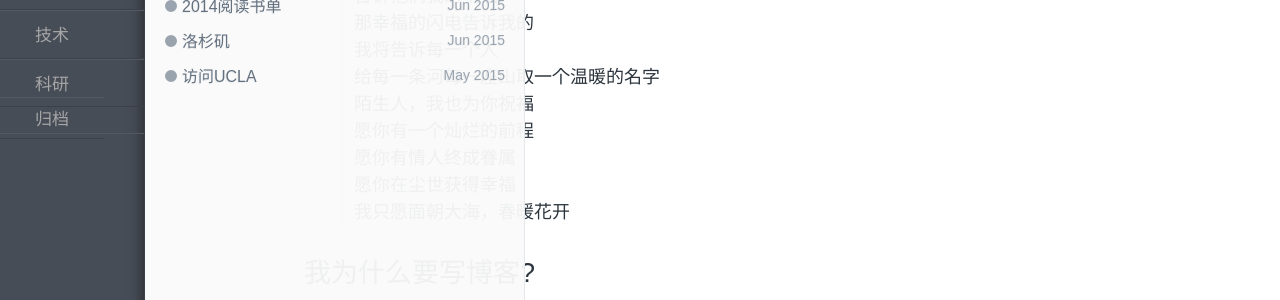
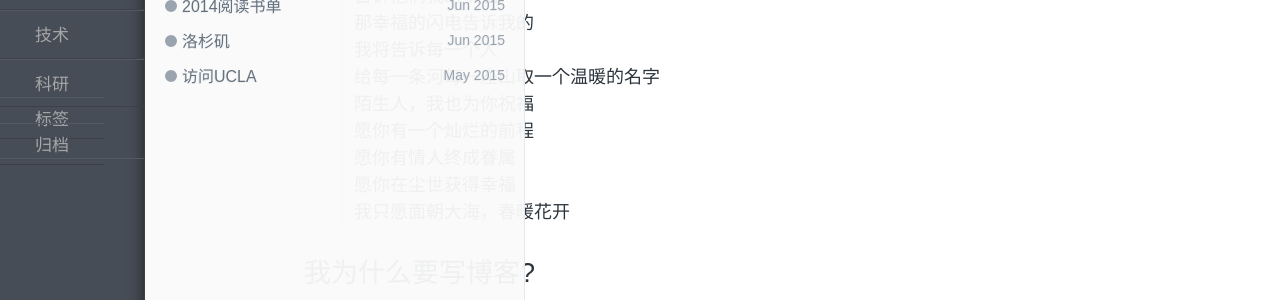
Before and after one commit to polyHong/polyHong.github.io, a Jekyll site: the page built from index.md, in a window 1280 px wide. Shown: the part 365-665 px from the top of the page. Built offline with Jekyll 4.4.1, drawn with Linux system fonts in a browser that asks for light colours; Markdown is read by kramdown in place of the engine named in the settings.

Commit message:
add tags in nav side

```diff
--- a/_includes/nav.html
+++ b/_includes/nav.html
@@ -7,7 +7,7 @@
       {% for category in site.categories %}
         <li id="{{ category[0] }}" class="tags__li tags-btn">{{ category[0] }}</li>
       {% endfor %}
-	  <!-- <li><a href="#tags" data-toggle="tab">{{ site.locals.tags }}</a></li> -->
+	  <li><a class="tags__li tags-btn" href="#tags" data-toggle="tab">{{ site.locals.tags }}</a></li>
 	  <li><a class="tags__li tags-btn" href="/pages/archive.html">{{ site.locals.archive }}</a></li>
 	  <!-- <li><a class="tags__li tags-btn" href="/pages/about.html">{{ site.locals.about }}</a></li>  -->
     </ul>
```
